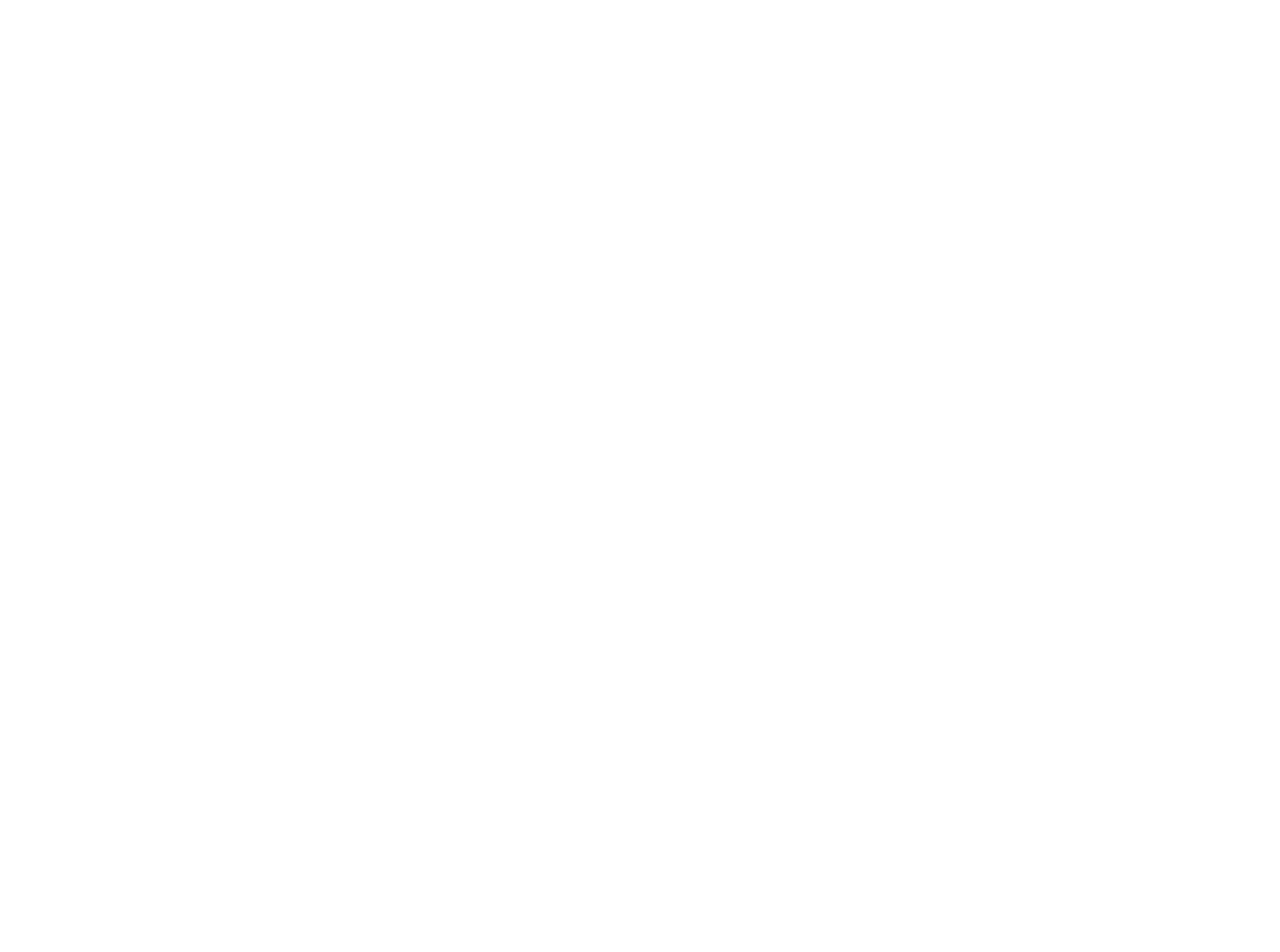
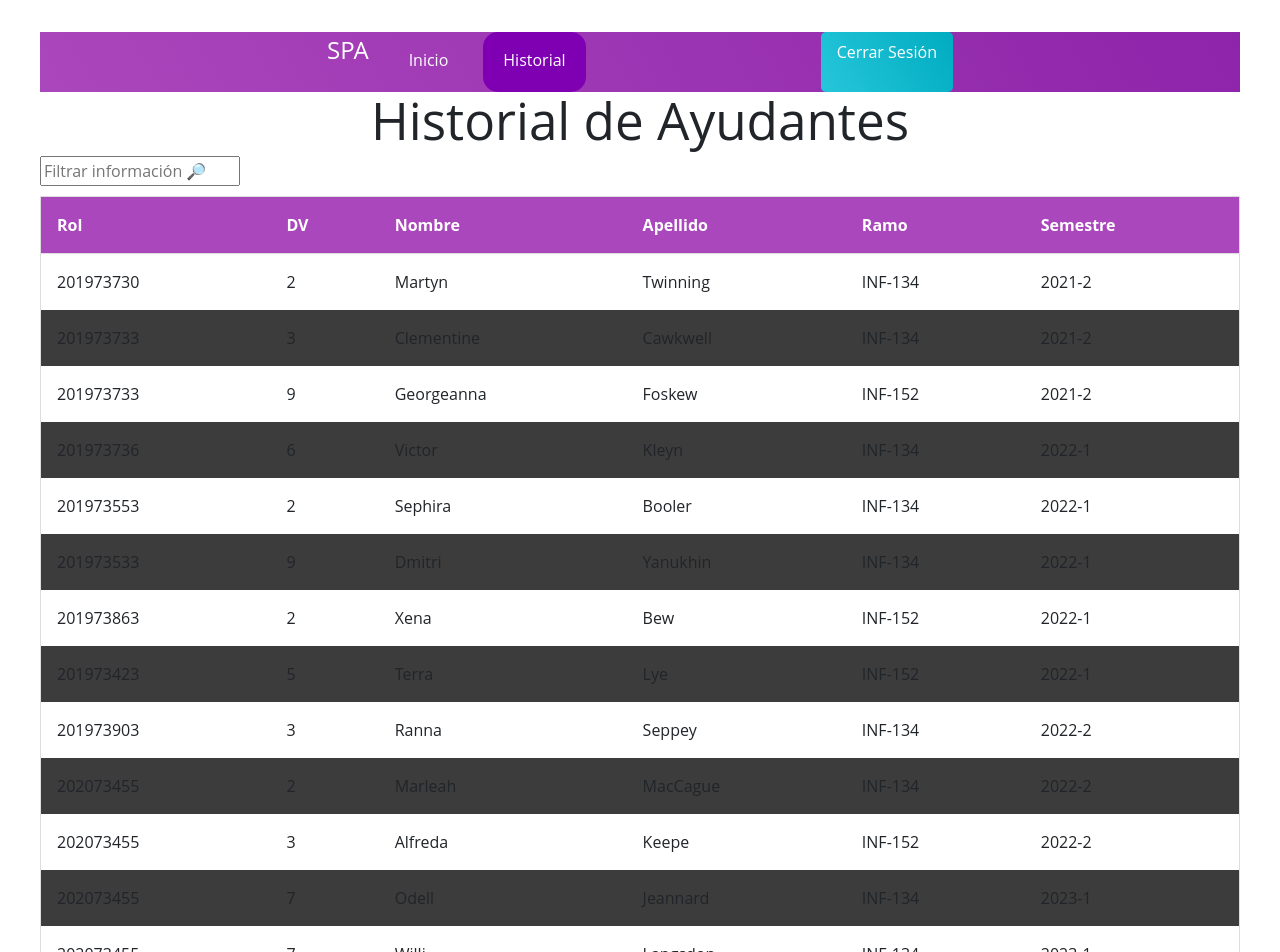
Before and after one commit to Waffle631/Proyecto_DIU, a React (Vite) app: page /History in a window 1280 px wide. Before the commit this address had no page. Shown: the top 952 px of the page. Before the commit the page ends 800 px from the top, so only its background shows below. Built offline with nearby package versions, Linux system fonts and the light colour scheme; the HTML template or start-up script is replaced by a standard one.

Commit message:
Historial
aaa

```diff
--- a/package.json
+++ b/package.json
@@ -14,6 +14,7 @@
     "@emotion/styled": "^11.10.0",
     "@hookform/resolvers": "^2.9.7",
     "@mui/material": "^5.9.3",
+    "@tanstack/react-table": "^8.10.7",
     "axios": "^0.27.2",
     "bootstrap": "^5.3.2",
     "react": "^18.2.0",
--- /dev/null
+++ b/src/MOCK_DATA.json
@@ -0,0 +1,130 @@
+[
+    {
+        "id": 201973730,
+        "dv": 2,
+        "first_name": "Martyn",
+        "last_name": "Twinning",
+        "ramo": "INF-134",
+        "semestre": "2021-2"
+    },
+    {
+        "id": 201973733,
+        "dv": 3,
+        "first_name": "Clementine",
+        "last_name": "Cawkwell",
+        "ramo": "INF-134",
+        "semestre": "2021-2"
+    },
+    {
+        "id": 201973733,
+        "dv": 9,
+        "first_name": "Georgeanna",
+        "last_name": "Foskew",
+        "ramo": "INF-152",
+        "semestre": "2021-2"
+    },
+    {
+        "id": 201973736,
+        "dv": 6,
+        "first_name": "Victor",
+        "last_name": "Kleyn",
+        "ramo": "INF-134",
+        "semestre": "2022-1"
+    },
+    {
+        "id": 201973553,
+        "dv": 2,
+        "first_name": "Sephira",
+        "last_name": "Booler",
+        "ramo": "INF-134",
+        "semestre": "2022-1"
+    },
+    {
+        "id": 201973533,
+        "dv": 9,
+        "first_name": "Dmitri",
+        "last_name": "Yanukhin",
+        "ramo": "INF-134",
+        "semestre": "2022-1"
+    },
+    {
+        "id": 201973863,
+        "dv": 2,
+        "first_name": "Xena",
+        "last_name": "Bew",
+        "ramo": "INF-152",
+        "semestre": "2022-1"
+    },
+    {
+        "id": 201973423,
+        "dv": 5,
+        "first_name": "Terra",
+        "last_name": "Lye",
+        "ramo": "INF-152",
+        "semestre": "2022-1"
+    },
+    {
+        "id": 201973903,
+        "dv": 3,
+        "first_name": "Ranna",
+        "last_name": "Seppey",
+        "ramo": "INF-134",
+        "semestre": "2022-2"
+    },
+    {
+        "id": 202073455,
+        "dv": 2,
+        "first_name": "Marleah",
+        "last_name": "MacCague",
+        "ramo": "INF-134",
+        "semestre": "2022-2"
+    },
+    {
+        "id": 202073455,
+        "dv": 3,
+        "first_name": "Alfreda",
+        "last_name": "Keepe",
+        "ramo": "INF-152",
+        "semestre": "2022-2"
+    },
+    {
+        "id": 202073455,
+        "dv": 7,
+        "first_name": "Odell",
+        "last_name": "Jeannard",
+        "ramo": "INF-134",
+        "semestre": "2023-1"
+    },
+    {
+        "id": 202073455,
+        "dv": 7,
+        "first_name": "Willi",
+        "last_name": "Langsdon",
+        "ramo": "INF-134",
+        "semestre": "2023-1"
+    },
+    {
+        "id": 202073455,
+        "dv": 2,
+        "first_name": "Thomasine",
+        "last_name": "McEntee",
+        "ramo": "INF-134",
+        "semestre": "2023-1"
+    },
+    {
+        "id": 202073455,
+        "dv": 4,
+        "first_name": "Claudette",
+        "last_name": "Neale",
+        "ramo": "INF-152",
+        "semestre": "2023-1"
+    },
+    {
+        "id": 202073455,
+        "dv": "1",
+        "first_name": "Clarita",
+        "last_name": "Mollene",
+        "ramo": "INF-152",
+        "semestre": "2023-1"
+    }
+]
--- /dev/null
+++ b/src/components/SimpleTable.jsx
@@ -0,0 +1,113 @@
+import React from 'react';
+import { useState } from "react";
+import {
+    useReactTable,
+    getCoreRowModel,
+    flexRender,
+    getSortedRowModel,
+    getFilteredRowModel,
+  } from "@tanstack/react-table";
+
+import data from "../MOCK_DATA.json"
+
+
+export const SimpleTable = () => {
+
+    const columns = [
+        {
+            header: "Rol",
+            accessorKey: 'id'
+        },
+        {
+            header: "DV",
+            accessorKey: 'dv'
+        },
+        {
+            header: "Nombre",
+            accessorKey: 'first_name'
+        },
+        {
+            header: "Apellido",
+            accessorKey: 'last_name'
+        },
+        {
+            header: "Ramo",
+            accessorKey: 'ramo'
+        },
+        {
+            header: "Semestre",
+            accessorKey: 'semestre'
+        },
+    ]
+
+    const [sorting, setSorting] = useState([])
+    const [filtering, setFiltering] = useState("")
+
+
+    const table = useReactTable({
+        data,
+        columns: columns,
+        getCoreRowModel: getCoreRowModel(),
+        getSortedRowModel: getSortedRowModel(),
+        getFilteredRowModel: getFilteredRowModel(),
+        state: {
+            sorting,
+            globalFilter: filtering,
+        },
+        onSortingChange: setSorting,
+        onGlobalFilterChange: setFiltering,
+    })
+
+    return (
+    <div>
+        <div className="input-container">
+            <input
+                type="text"
+                value={filtering}
+                onChange={(e) => setFiltering(e.target.value)}
+                placeholder="Filtrar información 🔎 "
+            />
+        </div>
+        <table>
+            <thead>
+                {
+                    table.getHeaderGroups().map(headerGroup => (
+                        <tr key ={headerGroup.id}>
+                            {
+                                headerGroup.headers.map(header => (
+                                    <th key ={header.id}
+                                        onClick={header.column.getToggleSortingHandler()}
+                                    >
+                                        { flexRender(
+                                            header.column.columnDef.header,
+                                            header.getContext()
+                                        )}
+                                    {
+                                        {'asc': "🔼" , 'desc' : "🔽"}[header.column.getIsSorted() ?? null]
+                                    }
+                                    </th>
+                                ))
+                            }
+                        </tr>
+
+                    ))
+                }
+            </thead>
+            <tbody>
+          {table.getRowModel().rows.map((row) => (
+            <tr key={row.id}>
+              {row.getVisibleCells().map((cell) => (
+                <td>
+                  {flexRender(cell.column.columnDef.cell, cell.getContext())}
+                </td>
+              ))}
+            </tr>
+          ))}
+        </tbody>
+        </table>
+
+    </div>
+
+  );
+}
+  export default SimpleTable
--- a/src/components/app_router.jsx
+++ b/src/components/app_router.jsx
@@ -9,6 +9,7 @@
 import * as profileData from './profile_data'
 import INF134P from '../pages/INF134P'
 import INF152P from '../pages/INF152P'
+import HistorialPage from '../pages/historialayd'
 
 const AppRouter = () => {
   return (
@@ -28,6 +29,7 @@
         <Route path='/profile-Guillermo' element={<ProfilePage {...profileData.guillermoData} />} />
         <Route path='/INF134' element={<INF134P/>} />
         <Route path='/INF152' element={<INF152P/>} />
+        <Route path='/History' element={<HistorialPage/>} />
       </Routes>
     </BrowserRouter>
   )
--- a/src/components/nav_bar.jsx
+++ b/src/components/nav_bar.jsx
@@ -4,12 +4,20 @@
 export const NavBar = () => {
   return (
     <nav className='nav-bar'>
-      <span className='logo-text'>SPA</span>
+      <NavLink to='/' className='logo-text'>
+        SPA
+      </NavLink>
       <NavLink
         className={({ isActive }) => `nav-bar__link ${isActive ? 'nav-bar__link--active' : ''}`}
         to='/'
       >
         Inicio
+      </NavLink>
+      <NavLink
+        className={({ isActive }) => `nav-bar__link ${isActive ? 'nav-bar__link--active' : ''}`}
+        to='/History'
+      >
+        Historial
       </NavLink>
       <NavLink className='logout-button' to='/login'>
         Cerrar Sesión
--- a/src/index.css
+++ b/src/index.css
@@ -17,12 +17,11 @@
 
 a {
   font-weight: 500;
-  color: #646cff;
   text-decoration: inherit;
 }
-a:hover {
+/* a:hover {
   color: #535bf2;
-}
+} */
 
 body {
   margin: 0;
--- /dev/null
+++ b/src/pages/historialayd.jsx
@@ -0,0 +1,21 @@
+import React from 'react'
+import { Button } from 'react-bootstrap'
+import { Link } from 'react-router-dom';
+import SimpleTable from "../components/SimpleTable"
+import NavBar from '../components/nav_bar'
+import '../table.css'
+
+export const HistorialPage = () => {
+    return (
+        <div>
+            <NavBar />
+            <div>
+                <h1>Historial de Ayudantes</h1>
+                <SimpleTable/>
+            </div>
+        </div>
+
+    )
+}
+
+export default HistorialPage
--- /dev/null
+++ b/src/table.css
@@ -0,0 +1,34 @@
+
+
+table {
+    border-spacing: 0;
+    width: 100%;
+    border: 1px solid #ddd;
+    border-radius: 10px;
+}
+
+thead, tfoot {
+    color: white;
+    background: #ab47bc;
+    border: 1px solid #ddd;
+    border-radius: 10px 10px 0 0;
+}
+
+th, td {
+    text-align: left;
+    padding: 16px;
+}
+
+tbody tr:nth-child(even) {
+    background: #3d3c3c;
+    border-radius: 10px 10px 0 0;
+}
+
+.input-container {
+    margin-bottom: 10px;
+  }
+
+  input {
+    width: 200px;
+    margin-right: 1000px;
+  }
```
Also changed, not shown: 1 other file (tests, documents, lock files or other folders).
